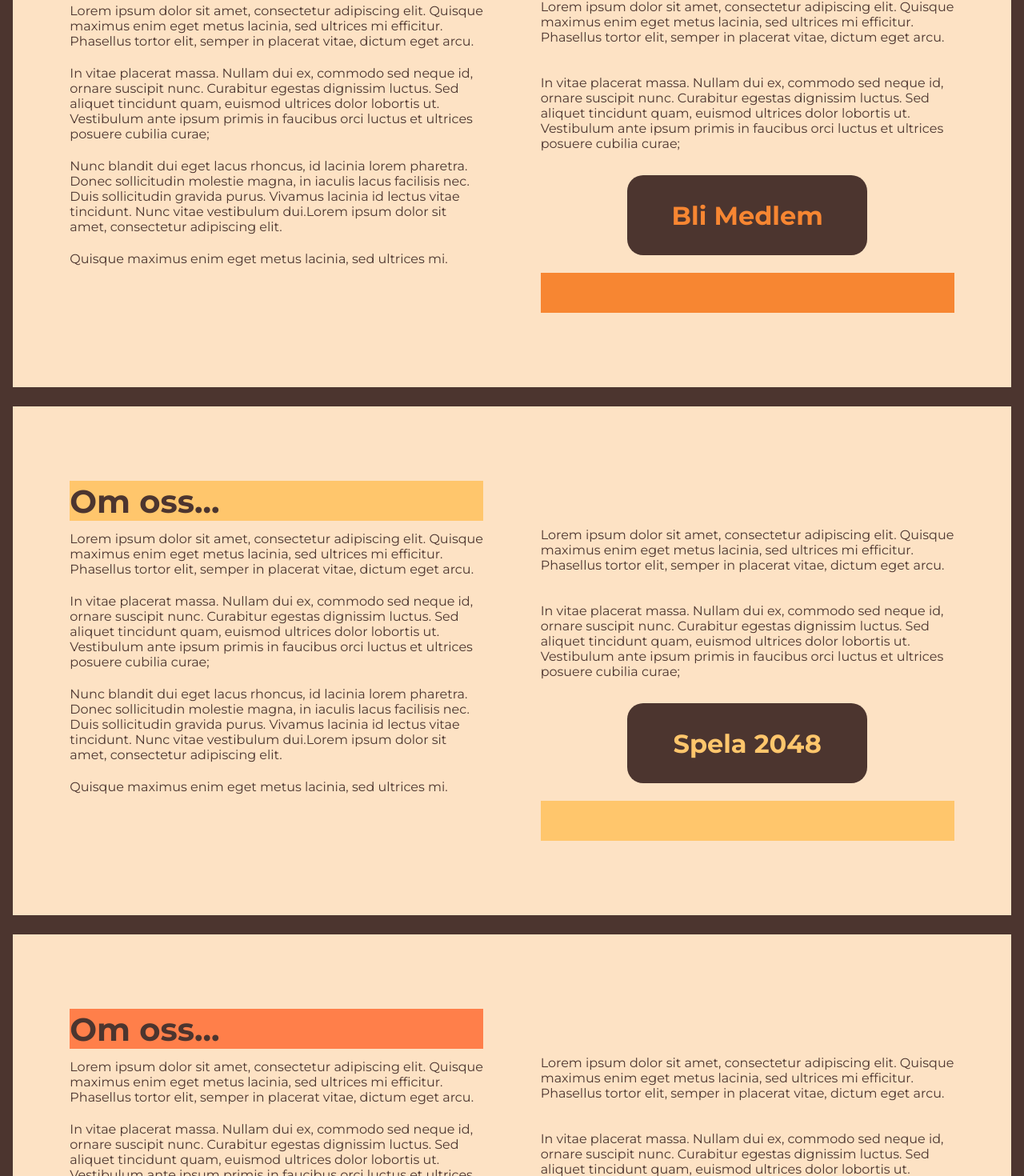
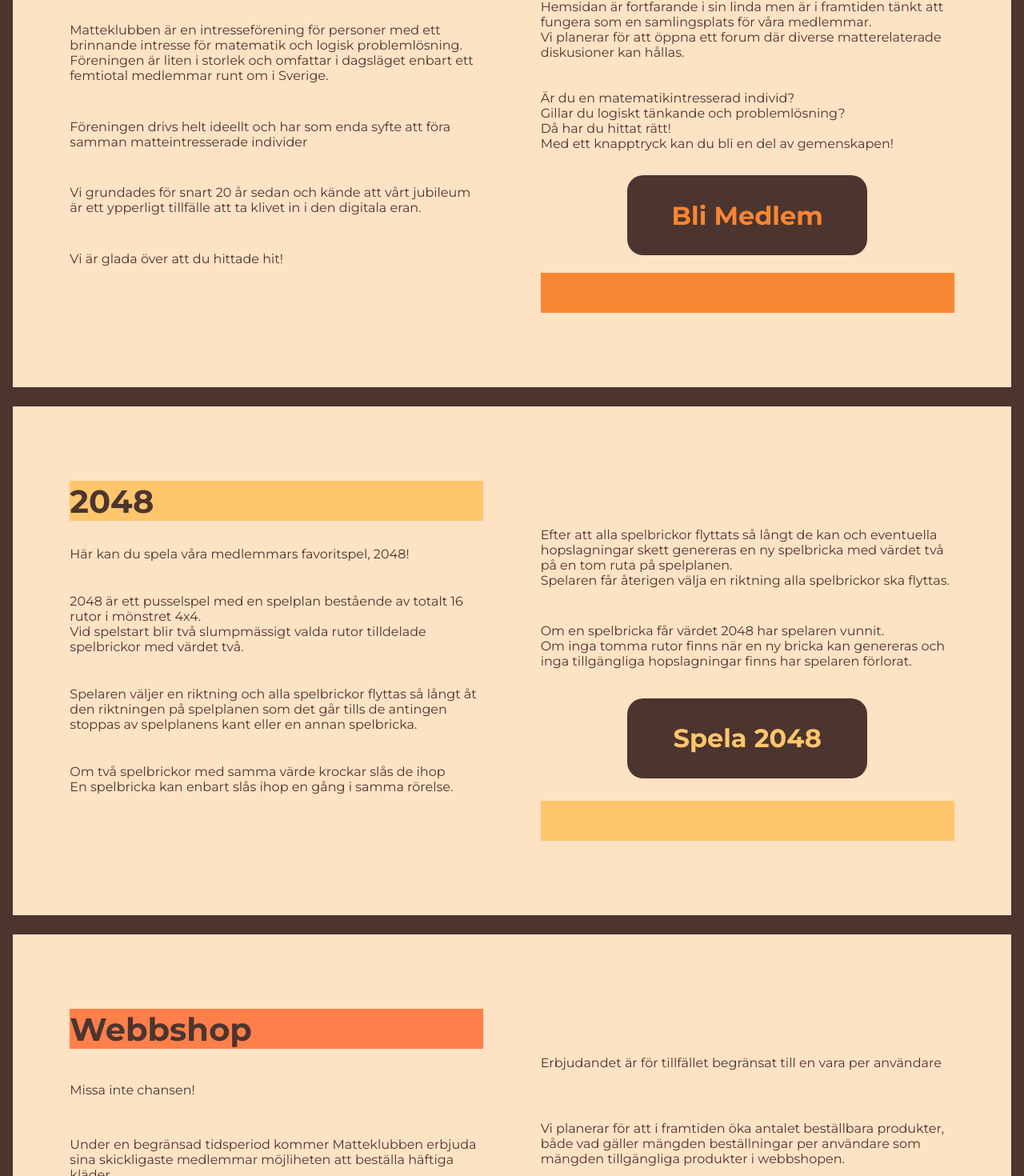
Before and after one commit to SamuelMeijer/examination-project-extended, a React (Create React App) app in the folder frontend/: page /home in a window 1280 px wide. Shown: the part 512-1982 px from the top of the page at 80% size. Built offline with nearby package versions, Linux system fonts and the light colour scheme.

Commit message:
Chaning the last lorem ipsum into content

```diff
--- a/frontend/src/common/utils.ts
+++ b/frontend/src/common/utils.ts
@@ -44,7 +44,7 @@
   // Deciding title
   switch (pathname) {
     case "/game":
-      title = "2048: A Math Odyssey";
+      title = "2048";
       break;
     case "/shop":
       title = "Shop";
--- a/frontend/src/components/Header/Header.tsx
+++ b/frontend/src/components/Header/Header.tsx
@@ -28,8 +28,6 @@
     marginRight: marginDecider(location),
   };
 
-  // TODO: Add location or bgColorArr as prop to HeaderArt?
-  // TODO: Add correct color for invalid pathnames
   return (
     <section className={Styles.headerContainer}>
       <HeaderArt />
--- a/frontend/src/pages/Game/Game.tsx
+++ b/frontend/src/pages/Game/Game.tsx
@@ -7,7 +7,6 @@
 import { useAuthenticatedUser } from "../../hooks/authenticatedUserHook";
 import { useAuthenticatedUserHighscore, highScoreInterface } from '../../hooks/authenticatedUserHighscoreHook'
 
-// TODO: NEED THIS COMPONENT TO REFRESH ONCE HIGHSCORE IS UPDATED FOR USER
 export default function Game() {
   const authenticatedUser = useAuthenticatedUser();
   const authenticatedUserHighscore = useAuthenticatedUserHighscore();
@@ -49,17 +48,19 @@
         </div>
 
         <p>
-          Lorem ipsum dolor sit amet, consectetur adipiscing elit. Quisque
-          maximus enim eget metus lacinia, sed ultrices mi efficitur. Phasellus
-          tortor elit, semper in placerat vitae, dictum eget arcu.
+        2048 är ett pusselspel med en spelplan bestående av totalt 16 rutor i mönstret 4x4. <br/>
+        Vid spelstart blir två slumpmässigt valda rutor tilldelade spelbrickor med värdet två.<br/>
+        Spelaren väljer sedan en riktning med piltangerna<br/>
+        eller W, A, S, D och alla spelbrickor flyttas så långt åt den riktningen på spelplanen som det går tills de antingen stoppas av spelplanens kant eller en annan spelbricka.
         </p>
 
         <p>
-          In vitae placerat massa. Nullam dui ex, commodo sed neque id, ornare
-          suscipit nunc. Curabitur egestas dignissim luctus. Sed aliquet
-          tincidunt quam, euismod ultrices dolor lobortis ut. Vestibulum ante
-          ipsum primis in faucibus orci luctus et ultrices posuere cubilia
-          curae.
+        Om två spelbrickor med samma värde krockar slås de ihop, värdet av den hopslagna spelbrickan läggs till spelarens poäng.<br/>
+        En spelbricka kan enbart slås ihop en gång i samma rörelse.<br/>
+        Efter att alla spelbrickor flyttats så långt de kan och eventuella hopslagningar skett genereras en ny spelbricka med värdet två på en tom ruta på spelplanen.<br/>
+        Spelaren får återigen välja en riktning alla spelbrickor ska flyttas. <br/>
+        Om en spelbricka får värdet 2048 har spelaren vunnit.<br/>
+        Om inga tomma rutor finns när en ny bricka kan genereras och inga tillgängliga hopslagningar finns har spelaren förlorat.
         </p>
       </div>
 
--- a/frontend/src/pages/Game/game.module.css
+++ b/frontend/src/pages/Game/game.module.css
@@ -1,7 +1,7 @@
 .gameContentContainer {
     width: 100%;
     max-width: 1248px;
-    height: 1766px;
+    height: 1966px;
 
     padding: 68px 0;
 
@@ -42,7 +42,7 @@
 .instructionsContainer {
     width: 100%;
     max-width: 517px;
-    height: 288px;
+    height: 488px;
 
     margin: 0 auto;
 }
--- a/frontend/src/pages/Home/Home.tsx
+++ b/frontend/src/pages/Home/Home.tsx
@@ -12,39 +12,28 @@
             <h2>Om oss...</h2>
           </div>
           <p>
-            Lorem ipsum dolor sit amet, consectetur adipiscing elit. Quisque
-            maximus enim eget metus lacinia, sed ultrices mi efficitur.
-            Phasellus tortor elit, semper in placerat vitae, dictum eget arcu.
+          Matteklubben är en intresseförening för personer med ett brinnande intresse för matematik och logisk problemlösning.<br/>
+          Föreningen är liten i storlek och omfattar i dagsläget enbart ett femtiotal medlemmar runt om i Sverige.
           </p>
           <p>
-            In vitae placerat massa. Nullam dui ex, commodo sed neque id, ornare
-            suscipit nunc. Curabitur egestas dignissim luctus. Sed aliquet
-            tincidunt quam, euismod ultrices dolor lobortis ut. Vestibulum ante
-            ipsum primis in faucibus orci luctus et ultrices posuere cubilia
-            curae;
+            Föreningen drivs helt ideellt och har som enda syfte att föra samman matteintresserade individer
           </p>
           <p>
-            Nunc blandit dui eget lacus rhoncus, id lacinia lorem pharetra.
-            Donec sollicitudin molestie magna, in iaculis lacus facilisis nec.
-            Duis sollicitudin gravida purus. Vivamus lacinia id lectus vitae
-            tincidunt. Nunc vitae vestibulum dui.Lorem ipsum dolor sit amet,
-            consectetur adipiscing elit.
+            Vi grundades för snart 20 år sedan och kände att vårt jubileum är ett ypperligt tillfälle att ta klivet in i den digitala eran.
           </p>
-          <p>Quisque maximus enim eget metus lacinia, sed ultrices mi.</p>
+          <p>Vi är glada över att du hittade hit!</p>
         </div>
 
         <div className={`${Styles.innerContentContainer} ${Styles.innerRight}`}>
           <p>
-            Lorem ipsum dolor sit amet, consectetur adipiscing elit. Quisque
-            maximus enim eget metus lacinia, sed ultrices mi efficitur.
-            Phasellus tortor elit, semper in placerat vitae, dictum eget arcu.
+            Hemsidan är fortfarande i sin linda men är i framtiden tänkt att fungera som en samlingsplats för våra medlemmar.<br/>
+            Vi planerar för att öppna ett forum där diverse matterelaterade diskusioner kan hållas.
           </p>
           <p>
-            In vitae placerat massa. Nullam dui ex, commodo sed neque id, ornare
-            suscipit nunc. Curabitur egestas dignissim luctus. Sed aliquet
-            tincidunt quam, euismod ultrices dolor lobortis ut. Vestibulum ante
-            ipsum primis in faucibus orci luctus et ultrices posuere cubilia
-            curae;
+            Är du en matematikintresserad individ?<br/>
+            Gillar du logiskt tänkande och problemlösning?<br/>
+            Då har du hittat rätt!<br/>
+            Med ett knapptryck kan du bli en del av gemenskapen!
           </p>
           <StyledButton textInput="Bli Medlem" colorInput="#F78632" pathName="profile"/>
           <div className={Styles.colorDivider} />
@@ -54,42 +43,31 @@
       <section className={`${Styles.contentBoxContainer} ${Styles.midContent}`}>
         <div className={`${Styles.innerContentContainer} ${Styles.innerLeft}`}>
           <div className={Styles.colorDivider}>
-            <h2>Om oss...</h2>
+            <h2>2048</h2>
           </div>
           <p>
-            Lorem ipsum dolor sit amet, consectetur adipiscing elit. Quisque
-            maximus enim eget metus lacinia, sed ultrices mi efficitur.
-            Phasellus tortor elit, semper in placerat vitae, dictum eget arcu.
+            Här kan du spela våra medlemmars favoritspel, 2048!
           </p>
           <p>
-            In vitae placerat massa. Nullam dui ex, commodo sed neque id, ornare
-            suscipit nunc. Curabitur egestas dignissim luctus. Sed aliquet
-            tincidunt quam, euismod ultrices dolor lobortis ut. Vestibulum ante
-            ipsum primis in faucibus orci luctus et ultrices posuere cubilia
-            curae;
+            2048  är ett pusselspel med en spelplan bestående av totalt 16 rutor i mönstret 4x4.<br/>
+            Vid spelstart blir två slumpmässigt valda rutor tilldelade spelbrickor med värdet två.<br/>
+
           </p>
           <p>
-            Nunc blandit dui eget lacus rhoncus, id lacinia lorem pharetra.
-            Donec sollicitudin molestie magna, in iaculis lacus facilisis nec.
-            Duis sollicitudin gravida purus. Vivamus lacinia id lectus vitae
-            tincidunt. Nunc vitae vestibulum dui.Lorem ipsum dolor sit amet,
-            consectetur adipiscing elit.
+            Spelaren väljer en riktning och alla spelbrickor flyttas så långt åt den riktningen på spelplanen som det går tills de antingen stoppas av spelplanens kant eller en annan spelbricka.
           </p>
-          <p>Quisque maximus enim eget metus lacinia, sed ultrices mi.</p>
+          <p>Om två spelbrickor med samma värde krockar slås de ihop<br/>
+          En spelbricka kan enbart slås ihop en gång i samma rörelse.</p>
         </div>
 
         <div className={`${Styles.innerContentContainer} ${Styles.innerRight}`}>
           <p>
-            Lorem ipsum dolor sit amet, consectetur adipiscing elit. Quisque
-            maximus enim eget metus lacinia, sed ultrices mi efficitur.
-            Phasellus tortor elit, semper in placerat vitae, dictum eget arcu.
+          Efter att alla spelbrickor flyttats så långt de kan och eventuella hopslagningar skett genereras en ny spelbricka med värdet två på en tom ruta på spelplanen.<br/>
+          Spelaren får återigen välja en riktning alla spelbrickor ska flyttas.
           </p>
           <p>
-            In vitae placerat massa. Nullam dui ex, commodo sed neque id, ornare
-            suscipit nunc. Curabitur egestas dignissim luctus. Sed aliquet
-            tincidunt quam, euismod ultrices dolor lobortis ut. Vestibulum ante
-            ipsum primis in faucibus orci luctus et ultrices posuere cubilia
-            curae;
+          Om en spelbricka får värdet 2048 har spelaren vunnit.<br/>
+          Om inga tomma rutor finns när en ny bricka kan genereras och inga tillgängliga hopslagningar finns har spelaren förlorat.
           </p>
           <StyledButton textInput="Spela 2048" colorInput="#FFC66C" pathName="game"/>
           <div className={Styles.colorDivider} />
@@ -99,42 +77,26 @@
       <section className={`${Styles.contentBoxContainer} ${Styles.botContent}`}>
         <div className={`${Styles.innerContentContainer} ${Styles.innerLeft}`}>
           <div className={Styles.colorDivider}>
-            <h2>Om oss...</h2>
+            <h2>Webbshop</h2>
           </div>
           <p>
-            Lorem ipsum dolor sit amet, consectetur adipiscing elit. Quisque
-            maximus enim eget metus lacinia, sed ultrices mi efficitur.
-            Phasellus tortor elit, semper in placerat vitae, dictum eget arcu.
+            Missa inte chansen!
           </p>
           <p>
-            In vitae placerat massa. Nullam dui ex, commodo sed neque id, ornare
-            suscipit nunc. Curabitur egestas dignissim luctus. Sed aliquet
-            tincidunt quam, euismod ultrices dolor lobortis ut. Vestibulum ante
-            ipsum primis in faucibus orci luctus et ultrices posuere cubilia
-            curae;
+            Under en begränsad tidsperiod kommer Matteklubben erbjuda sina skickligaste medlemmar möjliheten att beställa häftiga kläder.
           </p>
           <p>
-            Nunc blandit dui eget lacus rhoncus, id lacinia lorem pharetra.
-            Donec sollicitudin molestie magna, in iaculis lacus facilisis nec.
-            Duis sollicitudin gravida purus. Vivamus lacinia id lectus vitae
-            tincidunt. Nunc vitae vestibulum dui.Lorem ipsum dolor sit amet,
-            consectetur adipiscing elit.
+            Allt du behöver göra är att registrera dig på hemsidan, vinna en spelomgång av 2048.
           </p>
-          <p>Quisque maximus enim eget metus lacinia, sed ultrices mi.</p>
+          <p>Sen är det bara att gå in i shopen och klicka hem en superhäftig tröja!</p>
         </div>
 
         <div className={`${Styles.innerContentContainer} ${Styles.innerRight}`}>
           <p>
-            Lorem ipsum dolor sit amet, consectetur adipiscing elit. Quisque
-            maximus enim eget metus lacinia, sed ultrices mi efficitur.
-            Phasellus tortor elit, semper in placerat vitae, dictum eget arcu.
+            Erbjudandet är för tillfället begränsat till en vara per användare
           </p>
           <p>
-            In vitae placerat massa. Nullam dui ex, commodo sed neque id, ornare
-            suscipit nunc. Curabitur egestas dignissim luctus. Sed aliquet
-            tincidunt quam, euismod ultrices dolor lobortis ut. Vestibulum ante
-            ipsum primis in faucibus orci luctus et ultrices posuere cubilia
-            curae;
+            Vi planerar för att i framtiden öka antalet beställbara produkter, både vad gäller mängden beställningar per användare som mängden tillgängliga produkter i webbshopen.
           </p>
           <StyledButton textInput="Visa Shop" colorInput="#FF7F4A" pathName="shop" />
           <div className={Styles.colorDivider} />
--- a/frontend/src/pages/Shop/Shop.tsx
+++ b/frontend/src/pages/Shop/Shop.tsx
@@ -166,18 +166,19 @@
                 <h2>Framtiden</h2>
               </div>
               <p>
-                Lorem, ipsum dolor sit amet consectetur adipisicing elit. Reprehenderit, necessitatibus.
+              För att kunna beställa varan måste du vara inloggad och vinna en spelomgång av 2048.
               </p>
               <p>
-                Lorem, ipsum dolor sit amet consectetur adipisicing elit. Reprehenderit, necessitatibus.
+              Erbjudandet är för tillfället begränsat till en vara per användare.
+              Vi planerar för att i framtiden öka antalet beställbara produkter, både vad gäller mängden beställningar per användare som mängden tillgängliga produkter i webbshopen.
               </p>
             </div>
 
             <div
               className={`${Styles.innerContentContainer} ${Styles.innerRight}`}
             >
-              <p>Lorem ipsum dolor sit amet.</p>
-              <p>Lorem ipsum dolor sit amet consectetur adipisicing elit. Perspiciatis eligendi excepturi ea aut minus blanditiis saepe numquam vel neque accusantium.</p>
+              <p>Projektet är nystartat och vi beklagar därför det begränsade utbudet</p>
+              <p>När du beställer registreras den epost som är kopplat till din användarkonto. Vi kommer vid ett senare tillfälle kontkata dig via epost för att ge dig möjliheten att ange storlek och adress.</p>
               <div className={Styles.colorDivider} />
             </div>
       </section>
```
Also changed, not shown: frontend/src/components/Game2048/Game2048.tsx (+6 -8 lines), 1 other file (tests, documents, lock files or other folders).
